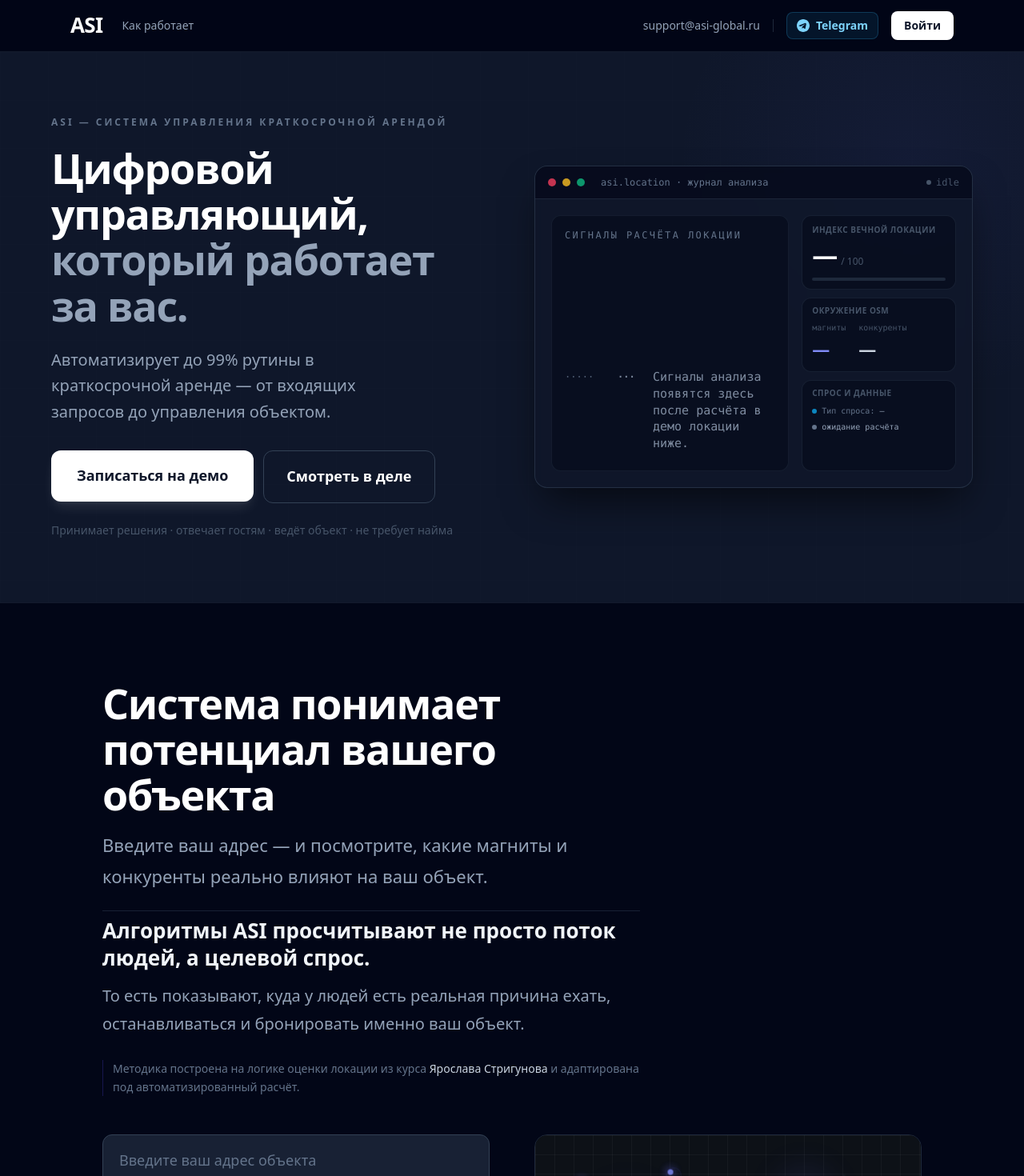
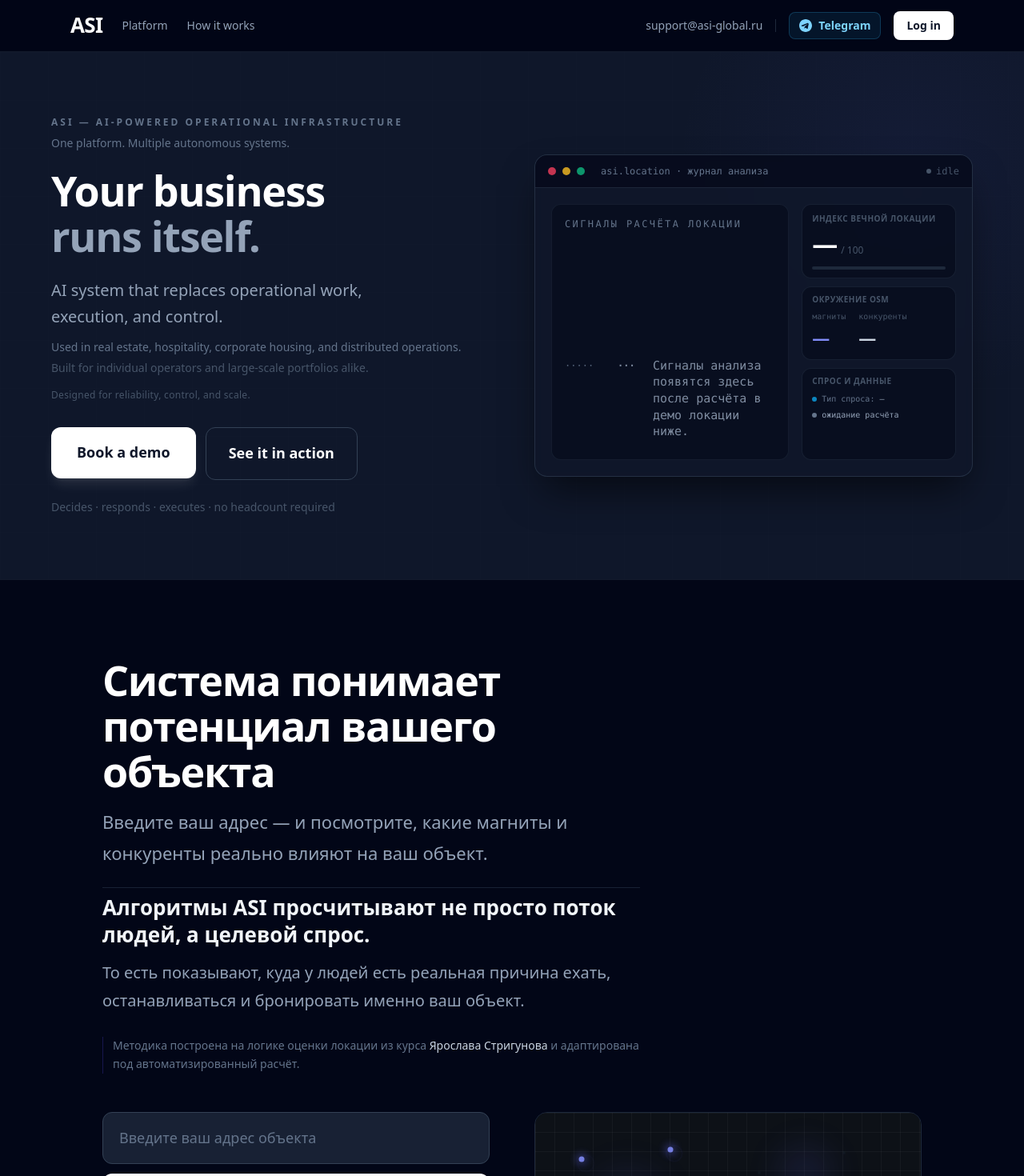
Before and after one commit to ASI-integration/asi-landing, a Next.js app: page / in a window 1280 px wide. Shown: the top 1470 px of the page at 80% size. Built offline with nearby package versions, Linux system fonts and the light colour scheme.

Commit message:
refine positioning + modules + enterprise signals

```diff
--- a/src/app/page.tsx
+++ b/src/app/page.tsx
@@ -4,6 +4,7 @@ import { CommDemo } from '@/components/CommDemo';
 import { HeroMonitor } from '@/components/HeroMonitor';
 import { LocationTelemetryProvider } from '@/context/landing-location-telemetry';
 import { FaqAccordion } from '@/components/FaqAccordion';
+
 /* ─── Telegram SVG icon ────────────────────────────────────────────────────── */
 function TgIcon({ className = 'w-5 h-5' }: { className?: string }) {
   return (
@@ -13,39 +14,67 @@ function TgIcon({ className = 'w-5 h-5' }: { className?: string }) {
   );
 }
 
+/* ─── Platform modules ──────────────────────────────────────────────────────── */
+const MODULES = [
+  {
+    id: 'real-estate',
+    name: 'Real Estate Autopilot',
+    status: 'ACTIVE' as const,
+    desc: 'Automates guest communication, operations, payments, and control.',
+  },
+  {
+    id: 'security',
+    name: 'Security Autopilot',
+    status: 'COMING SOON' as const,
+    desc: 'Monitors events, manages access, and triggers automated incident response.',
+  },
+  {
+    id: 'market',
+    name: 'Market Automation',
+    status: 'COMING SOON' as const,
+    desc: 'Automates customer flows, transactions, and operational workflows.',
+  },
+];
+
 /* ─── Cards ─────────────────────────────────────────────────────────────────── */
 const CARDS = [
   {
     icon: '📥',
-    title: 'Сама принимает входящие',
-    desc: 'Отвечает на запросы гостей в любое время суток. Без задержки, без пропущенных сообщений.',
+    title: 'Customer communication',
+    desc: 'Handles inbound requests around the clock. No delays, no missed messages.',
   },
   {
     icon: '📋',
-    title: 'Сама собирает данные',
-    desc: 'Уточняет даты, количество гостей, пожелания. Всё, что нужно для заезда, — система спрашивает сама.',
+    title: 'Data collection & intake',
+    desc: 'Qualifies leads, collects required details, and prepares everything before any human steps in.',
   },
   {
     icon: '🔄',
-    title: 'Сама ведёт рутину',
-    desc: 'Коды доступа, клининг, мелкие вопросы — система обрабатывает сама и закрывает задачи.',
+    title: 'Workflow & scheduling',
+    desc: 'Access codes, cleaning, recurring tasks — the system executes and closes them automatically.',
   },
   {
     icon: '💳',
-    title: 'Сама выставляет счёт',
-    desc: 'Доплаты за поздний выезд и дополнительные услуги — счёт в чате, оплата в один клик.',
+    title: 'Payments & monetization',
+    desc: 'Upsells, late checkouts, add-ons — invoiced in chat, paid in one tap.',
   },
   {
     icon: '📊',
-    title: 'Сама обновляет цены',
-    desc: 'Тариф меняется под спрос, конкурентов и загрузку. Максимальная выручка — без ручной работы.',
+    title: 'Dynamic pricing',
+    desc: 'Rates adjust to demand, competition, and load. Maximum revenue without manual work.',
   },
   {
     icon: '🔔',
-    title: 'Человеку — только контроль',
-    desc: 'Нестандартные ситуации передаются оператору с готовым контекстом. Остальное — система берёт сама.',
+    title: 'Human control, on demand',
+    desc: 'Edge cases are escalated to an operator with full context. Everything else — handled.',
+  },
+  {
+    icon: '🔒',
+    title: 'Security & access control',
+    desc: 'Real-time monitoring, access control, incident detection, and automated response workflows.',
   },
 ];
+
 
 /* ─── Contacts ──────────────────────────────────────────────────────────────── */
 function ContactLinks({ orientation = 'row' }: { orientation?: 'row' | 'col' }) {
@@ -92,14 +121,16 @@ export default function Home() {
             <Link href="/" className="text-2xl font-bold text-white tracking-tight shrink-0">
               ASI
             </Link>
+            <a href="#platform-modules" className="hidden sm:block text-sm text-slate-400 hover:text-white transition-colors">
+              Platform
+            </a>
             <a href="#faq" className="hidden sm:block text-sm text-slate-400 hover:text-white transition-colors">
-              Как работает
+              How it works
             </a>
           </div>
 
-          {/* Right: contacts visible + Telegram + Login */}
+          {/* Right: contacts + Telegram + Login */}
           <div className="flex items-center gap-3 sm:gap-4">
-            {/* Inline contacts — visible on desktop */}
             <a
               href="mailto:support@asi-global.ru"
               className="hidden lg:block text-sm text-slate-400 hover:text-white transition-colors"
@@ -120,7 +151,7 @@ export default function Home() {
               href="/login"
               className="inline-flex items-center justify-center px-4 py-2 bg-white text-slate-900 text-sm font-semibold rounded-lg hover:bg-slate-100 transition-colors shadow-sm"
             >
-              Войти
+              Log in
             </Link>
           </div>
         </div>
@@ -148,16 +179,28 @@ export default function Home() {
 
             {/* Left: text */}
             <div>
-              <p className="text-xs font-semibold uppercase tracking-[0.25em] text-slate-500 mb-5">
-                ASI — система управления краткосрочной арендой
+              <p className="text-xs font-semibold uppercase tracking-[0.25em] text-slate-500 mb-2">
+                ASI — AI-powered operational infrastructure
+              </p>
+              <p className="text-sm text-slate-500 mb-5">
+                One platform. Multiple autonomous systems.
               </p>
               <h1 className="text-4xl sm:text-5xl font-bold text-white tracking-tight leading-tight">
-                Цифровой управляющий,
+                Your business
                 <br />
-                <span className="text-slate-400">который работает за вас.</span>
+                <span className="text-slate-400">runs itself.</span>
               </h1>
               <p className="mt-6 text-lg text-slate-400 max-w-md leading-relaxed">
-                Автоматизирует до 99% рутины в краткосрочной аренде — от входящих запросов до управления объектом.
+                AI system that replaces operational work, execution, and control.
+              </p>
+              <p className="mt-3 text-sm text-slate-500">
+                Used in real estate, hospitality, corporate housing, and distributed operations.
+              </p>
+              <p className="mt-1.5 text-sm text-slate-600">
+                Built for individual operators and large-scale portfolios alike.
+              </p>
+              <p className="mt-4 text-xs text-slate-600 tracking-wide">
+                Designed for reliability, control, and scale.
               </p>
 
               <div className="mt-8 flex flex-col sm:flex-row gap-3 items-start">
@@ -165,23 +208,23 @@ export default function Home() {
                   href="/connect"
                   className="inline-flex items-center justify-center px-8 py-4 bg-white text-slate-900 font-bold rounded-xl hover:bg-slate-100 transition-all shadow-lg shadow-white/10 hover:scale-[1.02] text-base"
                 >
-                  Записаться на демо
+                  Book a demo
                 </Link>
                 <a
                   href="#location-demo"
                   className="inline-flex items-center justify-center px-7 py-4 border border-slate-700 text-white font-semibold rounded-xl hover:bg-white/5 hover:border-slate-500 transition-all text-base"
                 >
-                  Смотреть в деле
+                  See it in action
                 </a>
               </div>
 
               {/* Social proof */}
               <p className="mt-6 text-sm text-slate-600">
-                Принимает решения · отвечает гостям · ведёт объект · не требует найма
+                Decides · responds · executes · no headcount required
               </p>
             </div>
 
-            {/* Right: monitor — prominently large */}
+            {/* Right: monitor */}
             <div className="w-full">
               <HeroMonitor />
             </div>
@@ -200,10 +243,10 @@ export default function Home() {
         <section className="py-20 sm:py-24 px-4 sm:px-6 bg-slate-900/40 border-t border-slate-800/60">
           <div className="max-w-5xl mx-auto">
             <h2 className="text-3xl sm:text-4xl font-bold text-white mb-2">
-              Что делает система
+              What the platform does
             </h2>
             <p className="text-slate-500 mb-10">
-              Всё, что обычно требует операционной команды — теперь работает само.
+              Everything that normally requires an ops team — now runs automatically.
             </p>
             <div className="grid sm:grid-cols-2 lg:grid-cols-3 gap-4">
               {CARDS.map((card) => (
@@ -220,14 +263,59 @@ export default function Home() {
           </div>
         </section>
 
+        {/* ── Platform modules ── */}
+        <section id="platform-modules" className="py-20 sm:py-24 px-4 sm:px-6 bg-slate-950 border-t border-slate-800/60">
+          <div className="max-w-5xl mx-auto">
+            <h2 className="text-3xl sm:text-4xl font-bold text-white mb-2">
+              Platform modules
+            </h2>
+            <p className="text-slate-500 mb-10">
+              Independent systems, one infrastructure.
+            </p>
+            <div className="grid sm:grid-cols-3 gap-4">
+              {MODULES.map((mod) => {
+                const isActive = mod.status === 'ACTIVE';
+                return (
+                  <div
+                    key={mod.id}
+                    className={`p-6 rounded-xl border transition-all ${
+                      isActive
+                        ? 'border-indigo-500/50 bg-indigo-950/30 hover:border-indigo-400/70 hover:bg-indigo-950/40'
+                        : 'border-slate-800 bg-slate-900/40 hover:border-slate-700 hover:bg-slate-900/60'
+                    }`}
+                  >
+                    <div className="flex items-start justify-between gap-3 mb-4">
+                      <h3 className={`font-semibold text-sm leading-snug ${isActive ? 'text-white' : 'text-slate-400'}`}>
+                        {mod.name}
+                      </h3>
+                      <span
+                        className={`shrink-0 text-[10px] font-bold uppercase tracking-widest px-2 py-0.5 rounded-full ${
+                          isActive
+                            ? 'bg-indigo-500/20 text-indigo-300 border border-indigo-500/30'
+                            : 'bg-slate-800 text-slate-500 border border-slate-700'
+                        }`}
+                      >
+                        {mod.status}
+                      </span>
+                    </div>
+                    <p className={`text-sm leading-relaxed ${isActive ? 'text-slate-300' : 'text-slate-500'}`}>
+                      {mod.desc}
+                    </p>
+                  </div>
+                );
+              })}
+            </div>
+          </div>
+        </section>
+
         {/* ── FAQ ── */}
         <section id="faq" className="scroll-mt-20 py-20 sm:py-24 px-4 sm:px-6 bg-slate-950 border-t border-slate-800/60">
           <div className="max-w-3xl mx-auto">
             <h2 className="text-3xl sm:text-4xl font-bold text-white text-center tracking-tight">
-              Как работает автоматизация
+              How the automation works
             </h2>
             <p className="mt-3 text-center text-sm text-slate-500 max-w-xl mx-auto">
-              Коротко и по делу — без маркетинга и технического языка.
+              Direct answers — no marketing, no jargon.
             </p>
             <div className="mt-10">
               <FaqAccordion />
@@ -239,27 +327,27 @@ export default function Home() {
         <section className="py-20 sm:py-24 px-4 sm:px-6 border-t border-slate-800/60">
           <div className="max-w-2xl mx-auto text-center">
             <h2 className="text-3xl sm:text-4xl font-bold text-white">
-              Подключиться или получить оценку объекта
+              See it running on your business
             </h2>
             <p className="mt-4 text-slate-400 text-lg">
-              Покажем платформу в работе на реальном объекте. Подтвердим в течение рабочего дня.
+              We'll demo the platform on a real workflow. Confirmed within one business day.
             </p>
             <Link
               href="/connect"
               className="mt-8 inline-flex items-center justify-center px-10 py-5 bg-white text-slate-900 font-bold rounded-xl hover:bg-slate-100 transition-all shadow-lg shadow-white/10 hover:scale-[1.02] text-lg"
             >
-              Записаться на демо
+              Book a demo
             </Link>
-            <p className="mt-4 text-sm text-slate-600">Без обязательств. Ответим честно.</p>
+            <p className="mt-4 text-sm text-slate-600">No commitment. Straight answers.</p>
 
             {/* Contacts below CTA */}
             <div className="mt-10 pt-8 border-t border-slate-800/60">
               <p className="text-xs font-semibold uppercase tracking-[0.2em] text-slate-600 mb-5">
-                Или напишите напрямую
+                Or reach out directly
               </p>
               <ContactLinks />
               <p className="mt-4 text-xs text-slate-600">
-                Пн–Пт, 9:00–18:00 МСК · обычно отвечаем быстрее
+                Mon–Fri, 9:00–18:00 MSK · usually faster
               </p>
             </div>
           </div>
@@ -275,7 +363,7 @@ export default function Home() {
             <span className="text-xs text-slate-600">© {new Date().getFullYear()}</span>
           </div>
 
-          {/* Contacts in footer — always visible */}
+          {/* Contacts in footer */}
           <div className="flex flex-col sm:flex-row items-center gap-3 sm:gap-5 text-sm">
             <a
               href="https://t.me/ASI_core_bot"
@@ -296,9 +384,9 @@ export default function Home() {
           </div>
 
           <div className="flex flex-wrap justify-center gap-x-5 gap-y-1">
-            <Link href="/privacy" className="text-slate-600 hover:text-slate-400 text-xs">Политика</Link>
-            <Link href="/offer" className="text-slate-600 hover:text-slate-400 text-xs">Оферта</Link>
-            <Link href="/legal" className="text-slate-600 hover:text-slate-400 text-xs">Реквизиты</Link>
+            <Link href="/privacy" className="text-slate-600 hover:text-slate-400 text-xs">Privacy</Link>
+            <Link href="/offer" className="text-slate-600 hover:text-slate-400 text-xs">Terms</Link>
+            <Link href="/legal" className="text-slate-600 hover:text-slate-400 text-xs">Legal</Link>
           </div>
         </div>
       </footer>
```
